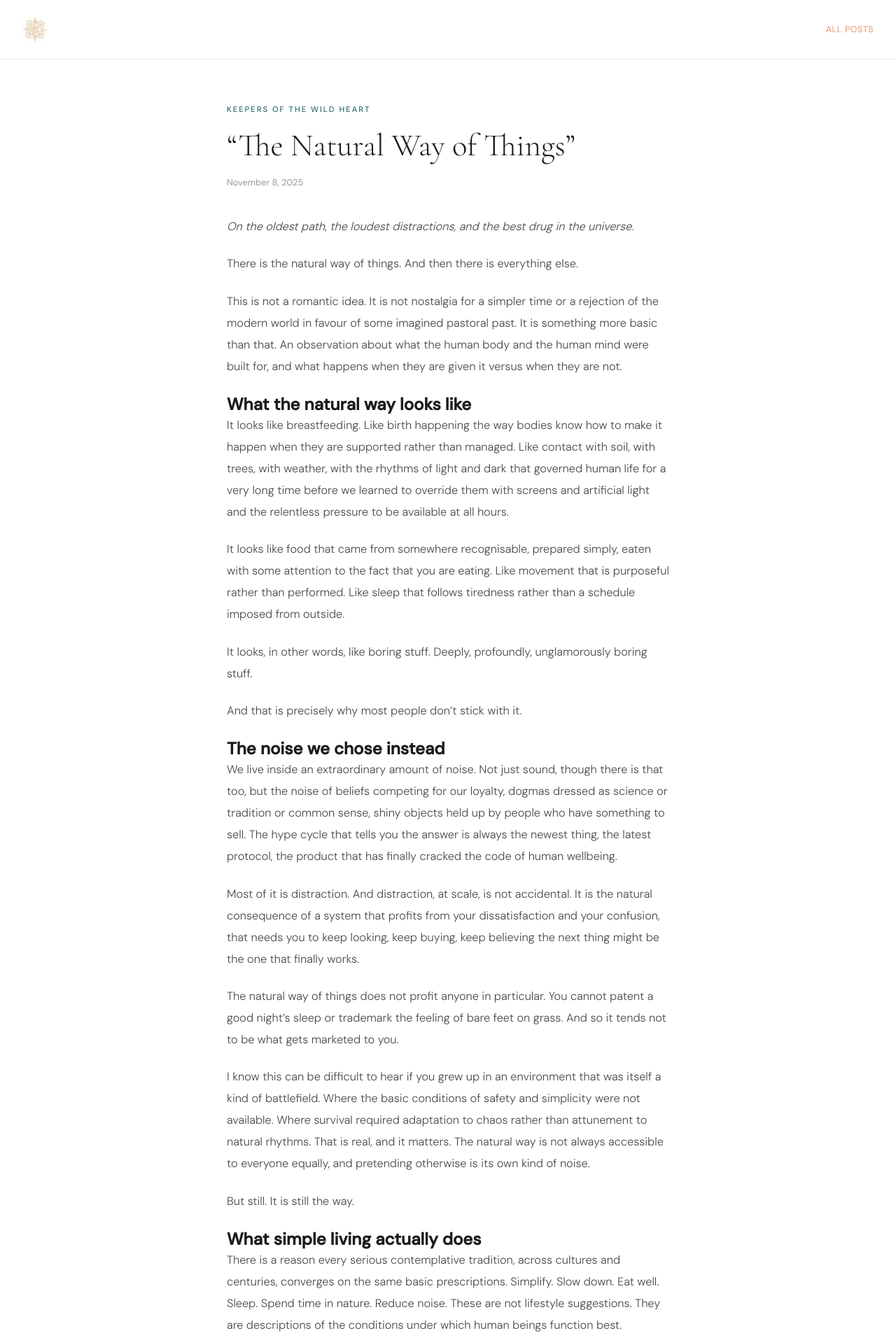
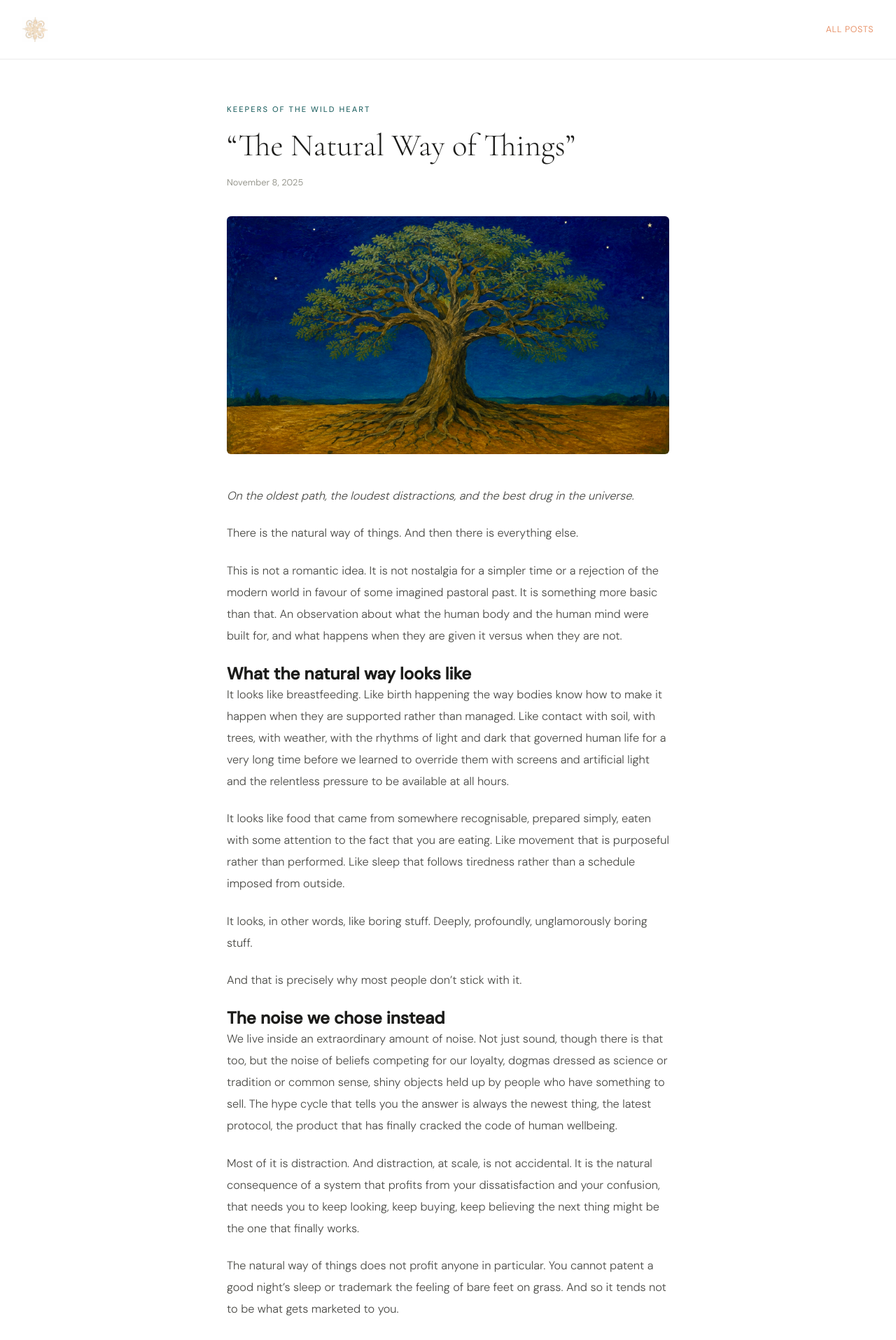
Before and after one commit to Blubell26/giuliapacciotti.com, a Jekyll site: the page built from _posts/2025-09-25-there-is-the-natural-way-and-then-everything-else.md, in a window 1280 px wide. Shown: the top 1915 px of the page at 70% size. Built offline with Jekyll 4.4.1, drawn with Linux system fonts in a browser that asks for light colours; comment, search, counter and statistics services are not loaded.

Commit message:
Update 2025-09-25-there-is-the-natural-way-and-then-everything-else.md

```diff
--- a/_posts/2025-09-25-there-is-the-natural-way-and-then-everything-else.md
+++ b/_posts/2025-09-25-there-is-the-natural-way-and-then-everything-else.md
@@ -3,8 +3,8 @@ layout: post
 title: “The Natural Way of Things”
 description: There is the natural way of things and then there is everything else. On simple living, noise, distraction, and why the oldest path is still the clearest one.
 date: 2025-11-08
-image:
-thumb:
+image: images/IMG_7797.jpeg
+thumb: images/IMG_7797.jpeg
 category: psycho-spiritual
 ---
 
```
